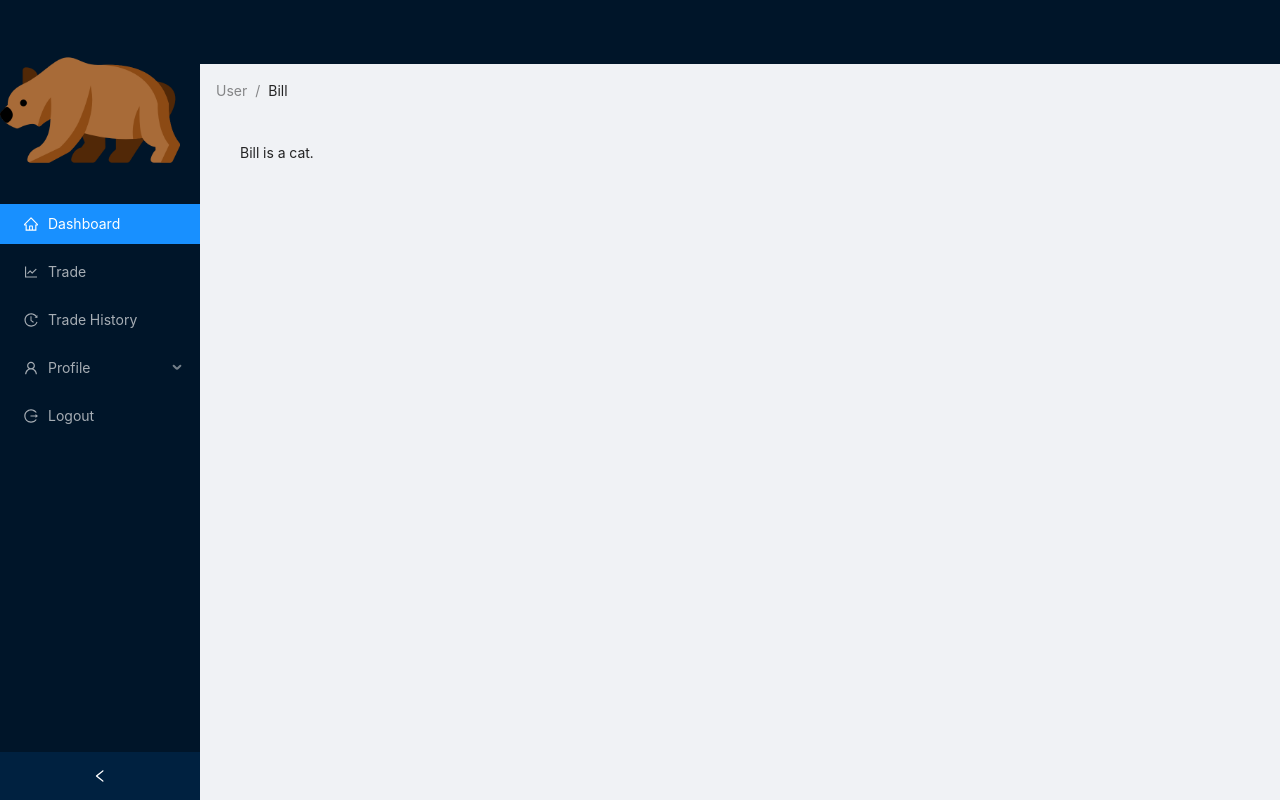
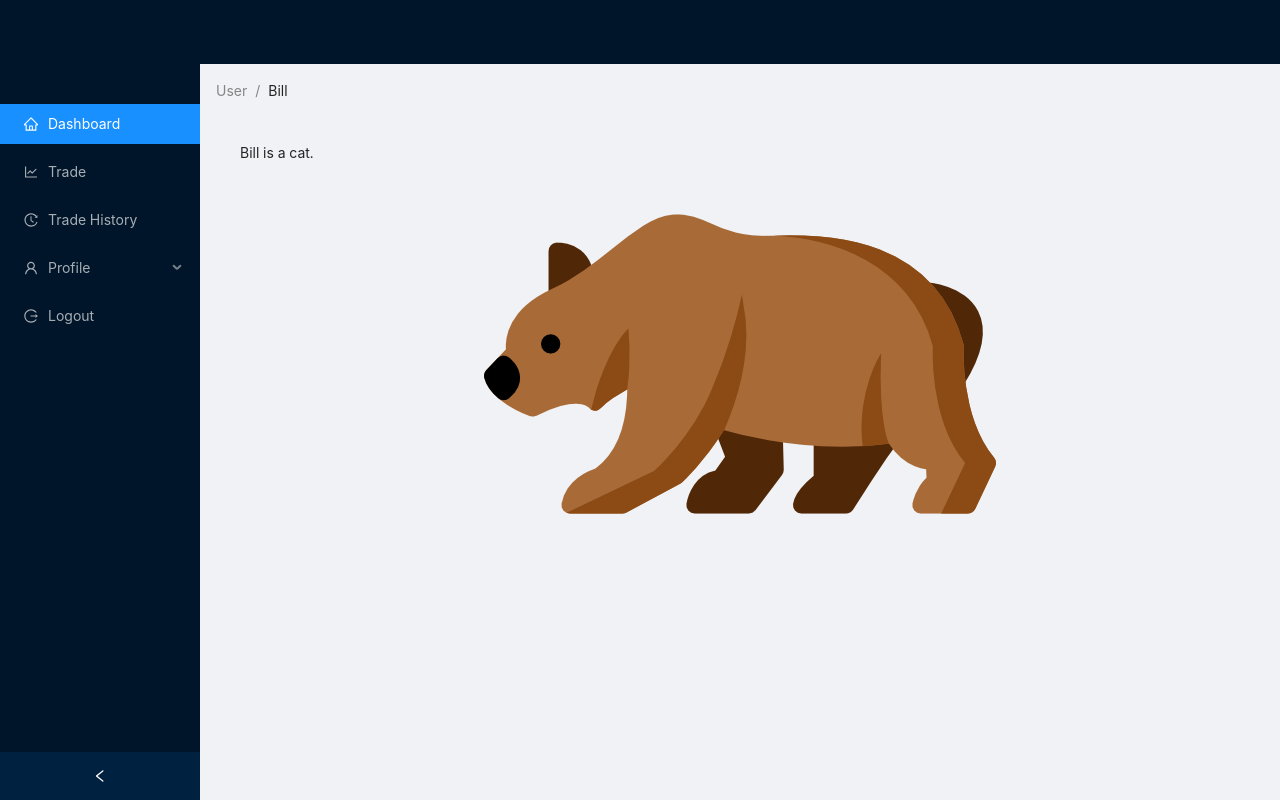
Before and after one commit to shengliang-tham/orbital_2020, a React (Create React App) app in the folder web-frontend/: page /home in a window 1280 px wide. Built offline with nearby package versions, Linux system fonts and the light colour scheme.

Commit message:
added logo

```diff
--- a/web-frontend/src/components/Home/SideMenu/SideMenu.css
+++ b/web-frontend/src/components/Home/SideMenu/SideMenu.css
@@ -6,8 +6,13 @@
 
 .site-layout .site-layout-background {
   background: #fff;
-} */
+}
+*/
+.side-menu {
+  height: 100px;
+}
 
 .logo {
-  width: auto;
+  height: auto;
+  display: flex;
 }
--- a/web-frontend/src/components/Home/SideMenu/SideMenu.js
+++ b/web-frontend/src/components/Home/SideMenu/SideMenu.js
@@ -27,9 +27,7 @@ class SideMenu extends Component {
         return (
             <Layout style={{ minHeight: '100vh' }}>
                 <Sider collapsible collapsed={this.state.collapsed} onCollapse={this.onCollapse}>
-                    <div>
-                        <Image src="./Images/logo.png" className="logo" />
-                    </div>
+                    <div className="side-menu"></div>
                     <Menu theme="dark" defaultSelectedKeys={['1']} mode="inline">
                         <Menu.Item key="1" icon={<HomeOutlined />}>
                             Dashboard
@@ -49,7 +47,9 @@ class SideMenu extends Component {
                     </Menu>
                 </Sider>
                 <Layout className="site-layout">
-                    <Header className="site-layout-background" style={{ padding: 0 }} />
+                    <Header className="site-layout-background" style={{ padding: 0 }}>
+                        <Image src="./Images/logo.png" className="logo" />
+                    </Header>
                     <Content style={{ margin: '0 16px' }}>
                         <Breadcrumb style={{ margin: '16px 0' }}>
                             <Breadcrumb.Item>User</Breadcrumb.Item>
@@ -57,7 +57,7 @@ class SideMenu extends Component {
                         </Breadcrumb>
                         <div className="site-layout-background" style={{ padding: 24, minHeight: 360 }}>
                             Bill is a cat.
-                </div>
+                        </div>
                     </Content>
                     {/* <Footer style={{ textAlign: 'center' }}>Ant Design ©2018 Created by Ant UED</Footer> */}
                 </Layout>
```
